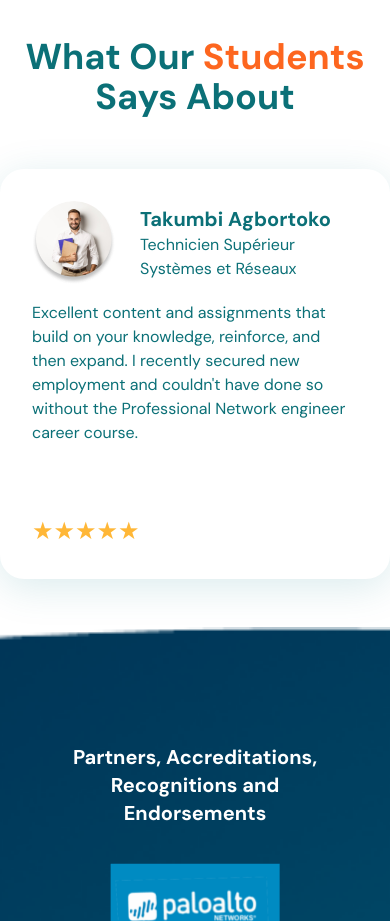
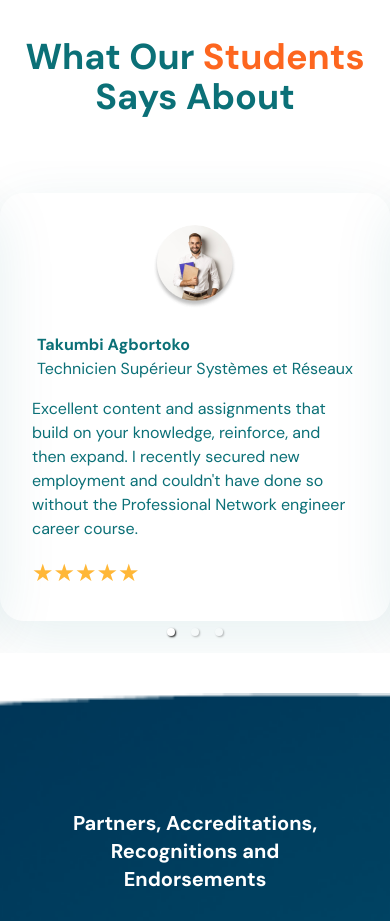
Before and after one commit to pyprince/dobretech, a React (Create React App) app: page / in a window 390 px wide. Shown: the part 9260-10181 px from the top of the page. Built offline with nearby package versions, Linux system fonts and the light colour scheme.

Commit message:
rough implement of review carousel

```diff
--- a/src/App.css
+++ b/src/App.css
@@ -57,3 +57,11 @@ body {
 .landing-activities {
   box-shadow: 0px 8px 40px rgba(0, 122, 132, 0.15);
 }
+
+.review-carousel .carousel img {
+  width: auto !important;
+}
+
+.review-carousel-card {
+  box-shadow: 0px 15px 60px rgba(11, 112, 119, 0.1);
+}
--- a/src/pages/Landing.js
+++ b/src/pages/Landing.js
@@ -240,13 +240,63 @@ export default function Landing() {
             <div className="text-center text-4xl font-semibold py-1">
                 What Our <span className="text-tomato">Students</span> Says About
             </div>
-            <div className="flex flex-wrap justify-around py-12">
-                <div className="flex flex-wrap flex-col content-between w-[500px] h-[410px] rounded-3xl p-8 landing-readmore-button">
+            {/* <div className="flex flex-wrap justify-around py-12">
+                <ReviewCard />
+            </div> */}
+            <div className="review-carousel hidden lg:block py-10">
+                <Carousel
+                    infiniteLoop={true}
+                    centerMode={true}
+                    centerSlidePercentage={35}
+                    autoPlay={true}
+                    interval={2000}
+                    showStatus={false} showThumbs={false} showArrows={false}
+                >
+                    <ReviewCard />
+                    <ReviewCard />
+                    <ReviewCard />
+                </Carousel>
+            </div>
+            <div className="review-carousel py-10 hidden sm:block lg:hidden">
+                <Carousel
+                    infiniteLoop={true}
+                    centerMode={true}
+                    centerSlidePercentage={60}
+                    autoPlay={true}
+                    interval={2000}
+                    showStatus={false} showThumbs={false} showArrows={false}
+                >
+                    <ReviewCard />
+                    <ReviewCard />
+                    <ReviewCard />
+                </Carousel>
+            </div>
+            <div className="review-carousel py-10 sm:hidden">
+                <Carousel
+                    infiniteLoop={true}
+                    centerMode={true}
+                    centerSlidePercentage={100}
+                    autoPlay={true}
+                    interval={2000}
+                    showStatus={false} showThumbs={false} showArrows={false}
+                >
+                    <ReviewCard />
+                    <ReviewCard />
+                    <ReviewCard />
+                </Carousel>
+            </div>
+        </div>
+    )
+}
+
+const ReviewCard = () => (
+    <div className="sm:px-2 xl:px-12 py-8">
+        <div className="flex flex-wrap flex-col text-left content-between w-[100%] min-h-[410px] rounded-3xl p-8 review-carousel-card">
             <div>
-                        <div className="flex gap-6 items-center">
+                <div className="flex flex-col sm:flex-row gap-6 items-center">
                     <img src="../images/sample_avatar.png" alt="dummy avatar" className="rounded-full" />
                     <div>
-                                <div className="text-xl font-bold">Takumbi Agbortoko</div>
+                        <div className="sm:text-xl font-bold">Takumbi Agbortoko</div>
                         <div className="">Technicien Supérieur Systèmes et Réseaux</div>
                     </div>
                 </div>
@@ -260,6 +310,4 @@ export default function Landing() {
             <div className="text-2xl text-[#FFB737] mt-auto">★★★★★</div>
         </div>
     </div>
-        </div>
 )
-}
```
Lines whose indentation alone changed are shown as unchanged.
